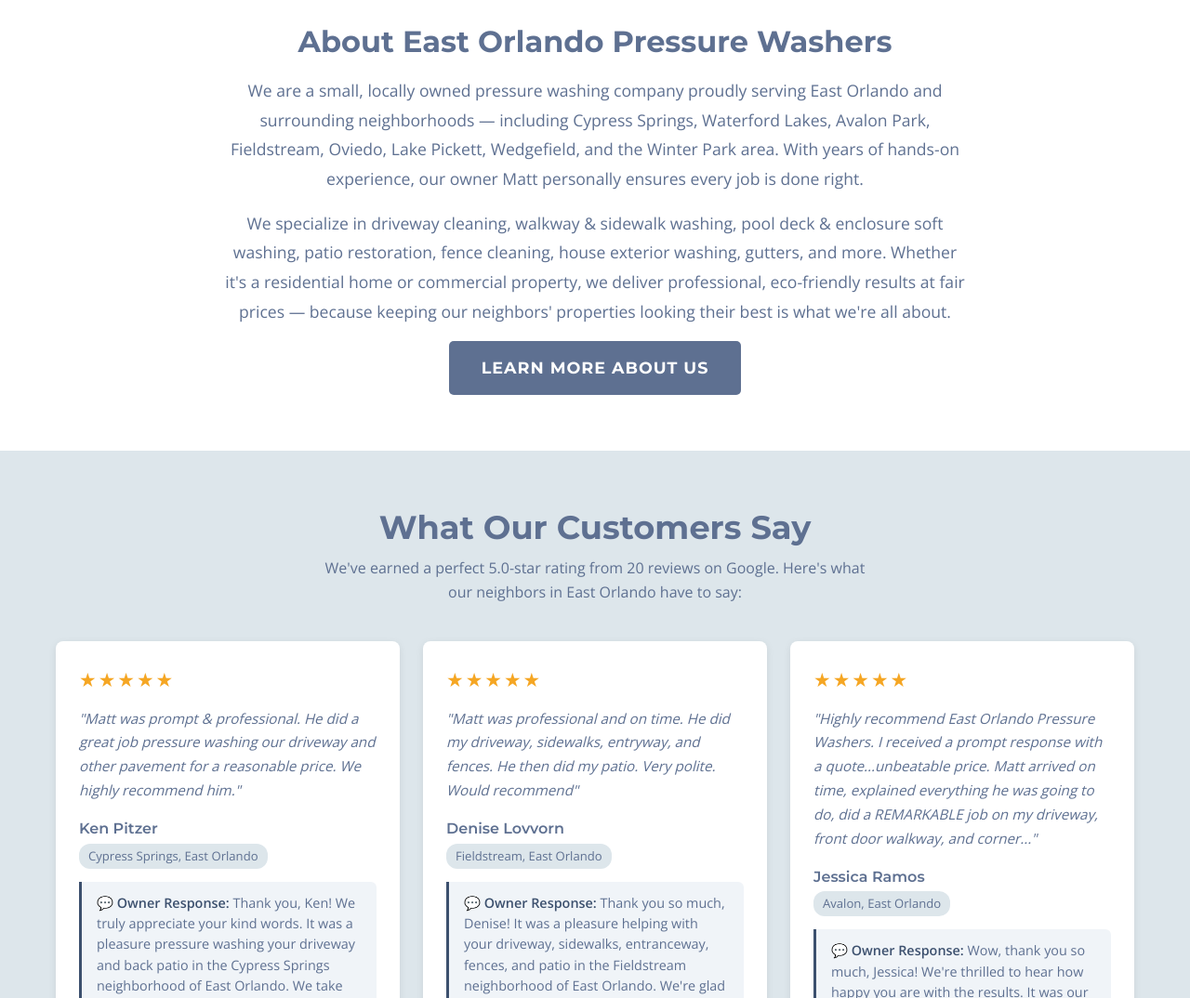
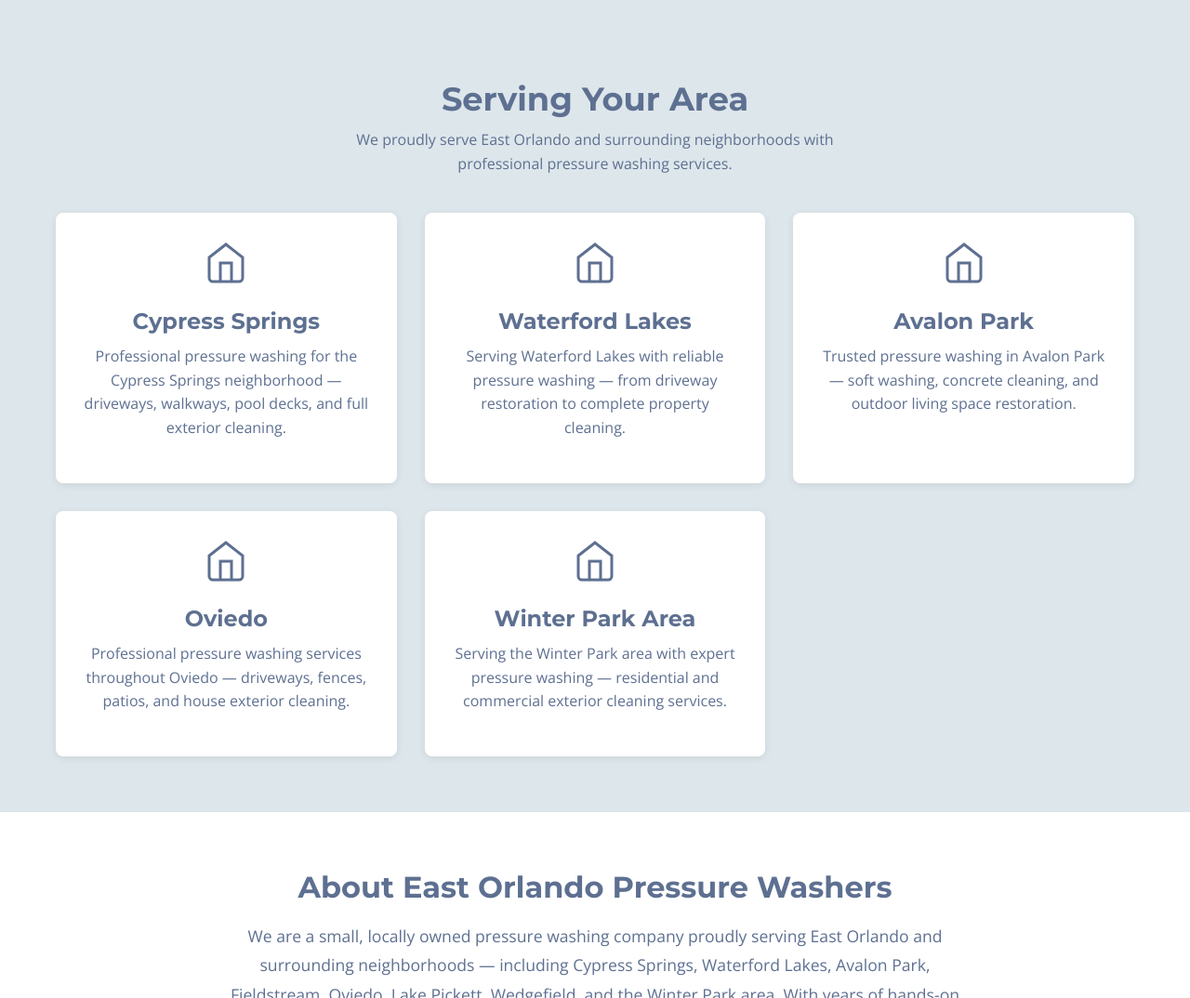
Before and after one commit to mrpublishing21-alt/east-orlando-pressure-washers, a plain HTML site: page index.html in a window 1280 px wide. Shown: the part 1920-2994 px from the top of the page at 93% size. Drawn offline with nearby package versions, Linux system fonts and the light colour scheme.

Commit message:
Add clickable service/location cards, dark blue hero backgrounds on all sub-pages

```diff
--- a/css/style.css
+++ b/css/style.css
@@ -427,6 +427,25 @@ p {
   margin-bottom: 10px;
 }
 
+.location-card {
+  background-color: #ffffff;
+  border-radius: 8px;
+  padding: 30px;
+  text-align: center;
+  box-shadow: 0 2px 8px rgba(0,0,0,0.08);
+  transition: transform 0.3s ease, box-shadow 0.3s ease;
+}
+
+.location-card:hover {
+  transform: translateY(-5px);
+  box-shadow: 0 4px 16px rgba(0,0,0,0.12);
+}
+
+.location-card h3 {
+  color: rgb(94, 112, 145);
+  margin-bottom: 10px;
+}
+
 /* --- About Section --- */
 .about-content {
   max-width: 800px;
--- a/index.html
+++ b/index.html
@@ -720,7 +720,7 @@
       </div>
       <div class="services-grid">
         <!-- Driveways -->
-        <div class="service-card">
+        <a href="services/driveway-cleaning.html" class="service-card">
           <svg width="48" height="48" viewBox="0 0 24 24" fill="none" stroke="rgb(94,112,145)" stroke-width="1.5" style="margin-bottom: 15px;">
             <!-- Small house in background -->
             <path d="M8 9L12 6l4 3"/>
@@ -732,9 +732,9 @@
           </svg>
           <h3>Driveway Cleaning</h3>
           <p>Restore your home's curb appeal with professional driveway cleaning. We remove years of algae and mold stains, tire marks, and slippery grime from your concrete and pavers.</p>
-        </div>
+        </a>
         <!-- Walkways -->
-        <div class="service-card">
+        <a href="services/walkway-cleaning.html" class="service-card">
           <svg width="48" height="48" viewBox="0 0 24 24" fill="none" stroke="rgb(94,112,145)" stroke-width="1.5" style="margin-bottom: 15px;">
             <!-- Sidewalk running across -->
             <path d="M1 17h22"/>
@@ -749,9 +749,9 @@
           </svg>
           <h3>Walkway &amp; Sidewalk Cleaning</h3>
           <p>Restore your home's curb appeal with professional walkway pressure washing. We eliminate stubborn concrete stains, slip-hazards, and deep-seated grime.</p>
-        </div>
+        </a>
         <!-- Pool Decks -->
-        <div class="service-card">
+        <a href="services/pool-deck-cleaning.html" class="service-card">
           <svg width="48" height="48" viewBox="0 0 24 24" fill="none" stroke="rgb(94,112,145)" stroke-width="1.5" style="margin-bottom: 15px;">
             <!-- Square pool outline -->
             <rect x="3" y="6" width="18" height="14" rx="2"/>
@@ -761,9 +761,9 @@
           </svg>
           <h3>Pool Deck &amp; Enclosure Cleaning</h3>
           <p>Revitalize your outdoor living space with our safe soft wash process. We expertly remove algae and mold from pool cages, screens, and decks without risking damage to your surfaces.</p>
-        </div>
+        </a>
         <!-- Commercial -->
-        <div class="service-card">
+        <a href="services/patio-lanai-cleaning.html" class="service-card">
           <svg width="48" height="48" viewBox="0 0 24 24" fill="none" stroke="rgb(94,112,145)" stroke-width="1.5" style="margin-bottom: 15px;">
             <!-- Roof/awning -->
             <path d="M3 8 L12 3 L21 8"/>
@@ -777,9 +777,9 @@
           </svg>
           <h3>Patios &amp; Lanais</h3>
           <p>Transform your outdoor living spaces with our specialized surface cleaning. We safely remove stubborn algae, weather-related discoloration, and deep-seated grime from pavers, concrete, and stone lanais.</p>
-        </div>
+        </a>
         <!-- Fences -->
-        <div class="service-card">
+        <a href="services/fence-cleaning.html" class="service-card">
           <svg width="48" height="48" viewBox="0 0 24 24" fill="none" stroke="rgb(94,112,145)" stroke-width="1.5" style="margin-bottom: 15px;">
             <path d="M3 3v18h18V3H3z"/>
             <line x1="7" y1="3" x2="7" y2="21"/>
@@ -788,16 +788,73 @@
           </svg>
           <h3>Vinyl &amp; Wooden Fences</h3>
           <p>Restore the beauty and value of your property with professional fence cleaning. We safely wash away stubborn green algae from vinyl and remove years of gray weathering from wood to revitalize your home's perimeter.</p>
-        </div>
+        </a>
         <!-- House Soft Washing -->
-        <div class="service-card">
+        <a href="services/house-soft-wash.html" class="service-card">
           <svg width="48" height="48" viewBox="0 0 24 24" fill="none" stroke="rgb(94,112,145)" stroke-width="1.5" style="margin-bottom: 15px;">
             <path d="M3 10.5L12 3l9 7.5V20a1 1 0 01-1 1h-5v-6H9v6H4a1 1 0 01-1-1V10.5z"/>
             <rect x="9" y="13" width="6" height="8"/>
           </svg>
           <h3>House Soft Washing &amp; Exterior Walls</h3>
           <p>Protect your home's surfaces with our professional exterior wall cleaning. We use a safe, low-pressure soft wash process to eliminate organic growth, black mold, and environmental grime without damaging your stucco or siding.</p>
-        </div>
+        </a>
+      </div>
+    </div>
+  </section>
+
+  <!-- Serving Your Area -->
+  <section class="section section-alt" id="locations">
+    <div class="container">
+      <div class="section-title">
+        <h2>Serving Your Area</h2>
+        <p>We proudly serve East Orlando and surrounding neighborhoods with professional pressure washing services.</p>
+      </div>
+      <div class="services-grid">
+        <!-- Cypress Springs -->
+        <a href="locations/cypress-springs.html" class="service-card location-card">
+          <svg width="48" height="48" viewBox="0 0 24 24" fill="none" stroke="rgb(94,112,145)" stroke-width="1.5" style="margin-bottom: 15px;">
+            <path d="M3 9l9-7 9 7v11a2 2 0 01-2 2H5a2 2 0 01-2-2V9z"/>
+            <polyline points="9,22 9,12 15,12 15,22"/>
+          </svg>
+          <h3>Cypress Springs</h3>
+          <p>Professional pressure washing for the Cypress Springs neighborhood — driveways, walkways, pool decks, and full exterior cleaning.</p>
+        </a>
+        <!-- Waterford Lakes -->
+        <a href="locations/waterford-lakes.html" class="service-card location-card">
+          <svg width="48" height="48" viewBox="0 0 24 24" fill="none" stroke="rgb(94,112,145)" stroke-width="1.5" style="margin-bottom: 15px;">
+            <path d="M3 9l9-7 9 7v11a2 2 0 01-2 2H5a2 2 0 01-2-2V9z"/>
+            <polyline points="9,22 9,12 15,12 15,22"/>
+          </svg>
+          <h3>Waterford Lakes</h3>
+          <p>Serving Waterford Lakes with reliable pressure washing — from driveway restoration to complete property cleaning.</p>
+        </a>
+        <!-- Avalon Park -->
+        <a href="locations/avalon-park.html" class="service-card location-card">
+          <svg width="48" height="48" viewBox="0 0 24 24" fill="none" stroke="rgb(94,112,145)" stroke-width="1.5" style="margin-bottom: 15px;">
+            <path d="M3 9l9-7 9 7v11a2 2 0 01-2 2H5a2 2 0 01-2-2V9z"/>
+            <polyline points="9,22 9,12 15,12 15,22"/>
+          </svg>
+          <h3>Avalon Park</h3>
+          <p>Trusted pressure washing in Avalon Park — soft washing, concrete cleaning, and outdoor living space restoration.</p>
+        </a>
+        <!-- Oviedo -->
+        <a href="locations/oviedo.html" class="service-card location-card">
+          <svg width="48" height="48" viewBox="0 0 24 24" fill="none" stroke="rgb(94,112,145)" stroke-width="1.5" style="margin-bottom: 15px;">
+            <path d="M3 9l9-7 9 7v11a2 2 0 01-2 2H5a2 2 0 01-2-2V9z"/>
+            <polyline points="9,22 9,12 15,12 15,22"/>
+          </svg>
+          <h3>Oviedo</h3>
+          <p>Professional pressure washing services throughout Oviedo — driveways, fences, patios, and house exterior cleaning.</p>
+        </a>
+        <!-- Winter Park -->
+        <a href="locations/winter-park.html" class="service-card location-card">
+          <svg width="48" height="48" viewBox="0 0 24 24" fill="none" stroke="rgb(94,112,145)" stroke-width="1.5" style="margin-bottom: 15px;">
+            <path d="M3 9l9-7 9 7v11a2 2 0 01-2 2H5a2 2 0 01-2-2V9z"/>
+            <polyline points="9,22 9,12 15,12 15,22"/>
+          </svg>
+          <h3>Winter Park Area</h3>
+          <p>Serving the Winter Park area with expert pressure washing — residential and commercial exterior cleaning services.</p>
+        </a>
       </div>
     </div>
   </section>
```
Also changed, not shown: locations/avalon-park.html (+1 -1 lines), locations/cypress-springs.html (+1 -1 lines), locations/oviedo.html (+1 -1 lines), locations/waterford-lakes.html (+1 -1 lines), locations/winter-park.html (+1 -1 lines), services/driveway-cleaning.html (+1 -1 lines), services/fence-cleaning.html (+1 -1 lines), services/house-soft-wash.html (+1 -1 lines), services/patio-lanai-cleaning.html (+1 -1 lines), services/pool-deck-cleaning.html (+1 -1 lines), services/walkway-cleaning.html (+1 -1 lines).
